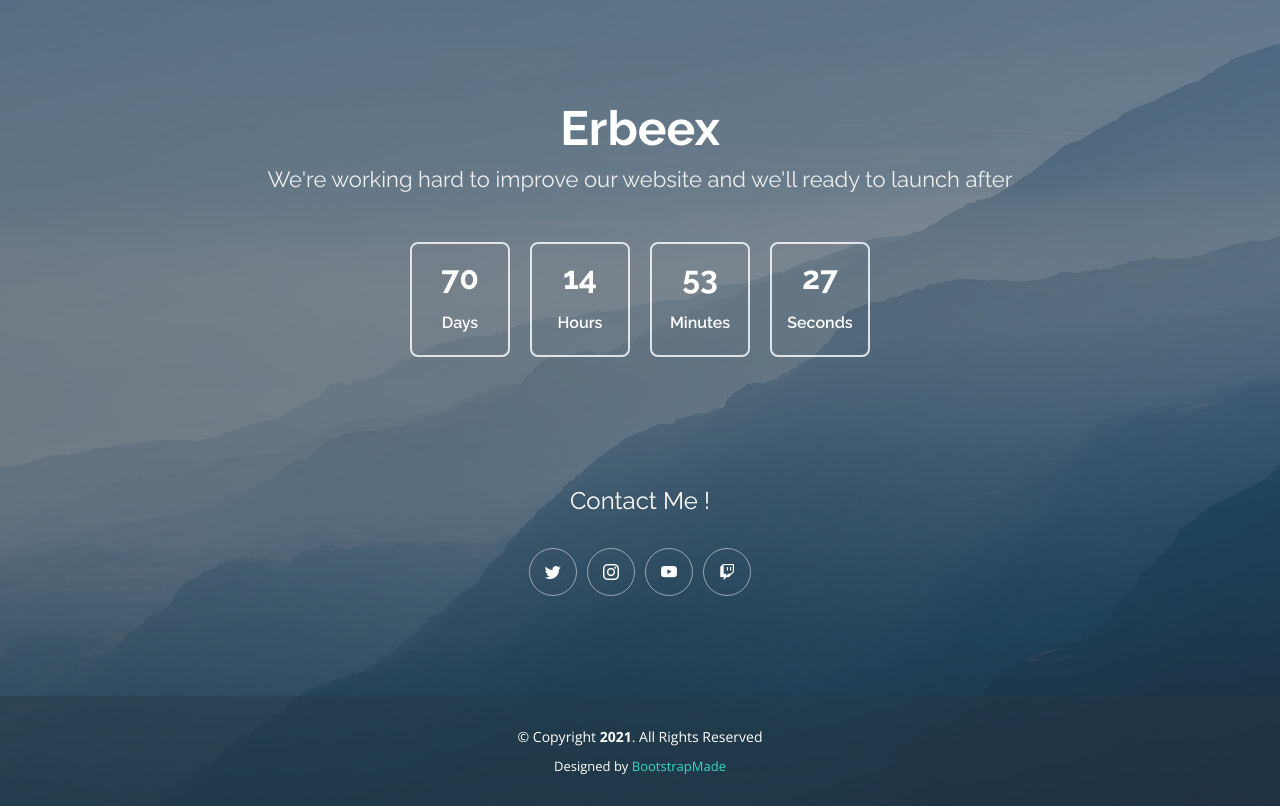
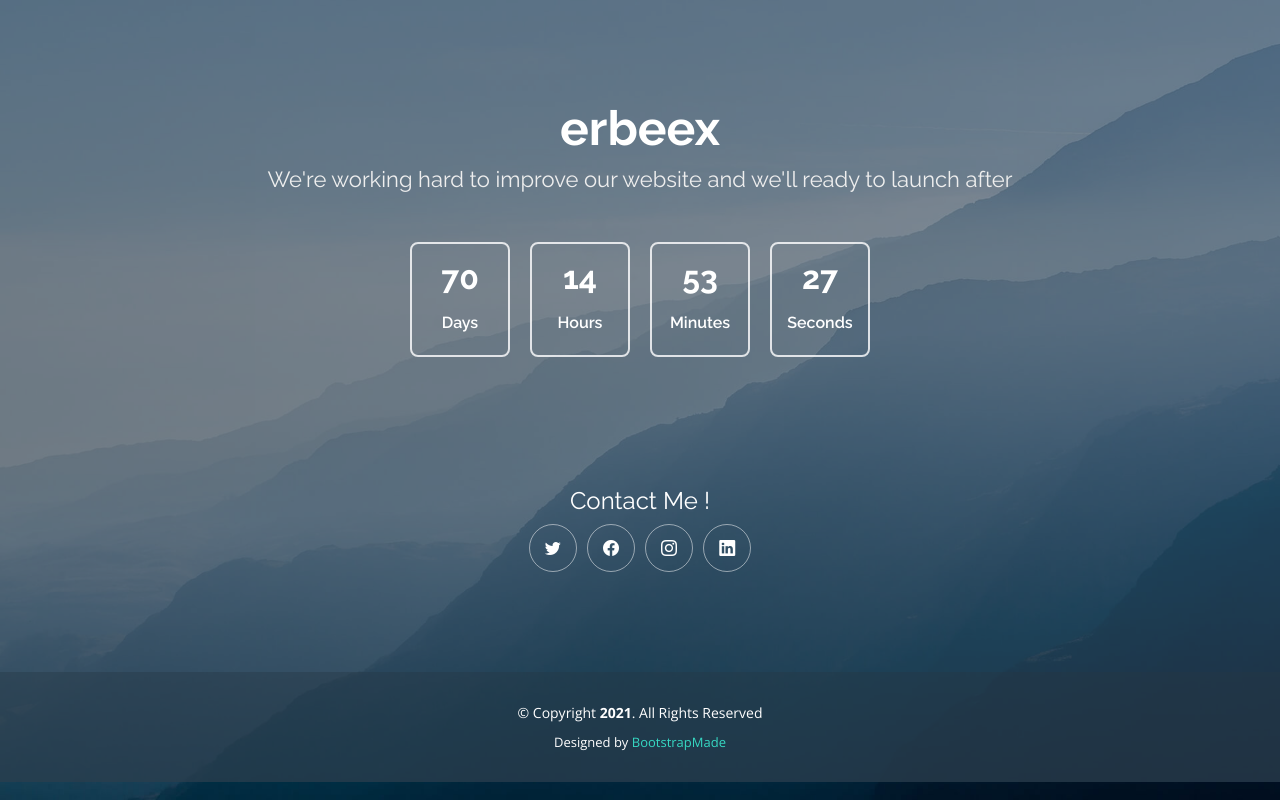
Before and after one commit to ednrdn/ednrdn.github.io, a plain HTML site: page index.html in a window 1280 px wide. Drawn offline with nearby package versions, Linux system fonts and the light colour scheme.

Commit message:
Update index.html

```diff
--- a/index.html
+++ b/index.html
@@ -4,7 +4,7 @@
 <head>
   <meta charset="utf-8">
   <meta content="width=device-width, initial-scale=1.0" name="viewport">
-  <title>Maundy - Bootstrap Coming Soon Template</title>
+  <title>erbeex</title>
   <meta content="" name="description">
   <meta content="" name="keywords">
 
@@ -36,7 +36,7 @@
   <header id="header" class="d-flex align-items-center">
     <div class="container d-flex flex-column align-items-center">
 
-      <h1>Erbeex</h1>
+      <h1>erbeex</h1>
       <h2>We're working hard to improve our website and we'll ready to launch after</h2>
       <div class="countdown d-flex justify-content-center" data-count="2021/12/3">
         <div>
@@ -57,13 +57,26 @@
         </div>
       </div>
 
+     <!-- <div class="subscribe">
+        <h4>Subscribe now to get the latest updates!</h4>
+        <form action="forms/notify.php" method="post" role="form" class="php-email-form">
+          <div class="subscribe-form">
+            <input type="email" name="email" required><input type="submit" value="Subscribe">
+          </div>
+          <div class="mt-2">
+            <div class="loading">Loading</div>
+            <div class="error-message"></div>
+            <div class="sent-message">Your notification request was sent. Thank you!</div>
+          </div>
+        </form>
+      </div> -->
 
       <div class="social-links text-center">
-		  <h4>Contact Me !</h4> <br>
-        <a href="https://www.twitter.com/edinrenandi/" class="twitter"><i class="bi bi-twitter"></i></a>
-        <a href="https://www.instagram.com/edinrenandi/" class="instagram"><i class="bi bi-instagram"></i></a>
-        <a href="https://www.youtube.com/EdinRenandi?sub_confirmation=1" class="Youtube"><i class="bi bi-youtube"></i></a>
-		<a href="https://www.twitch.tv/erbeex" class="Twitch"><i class="bi bi-twitch"></i></a>
+		  <h4>Contact Me !</h4>
+        <a href="#" class="twitter"><i class="bi bi-twitter"></i></a>
+        <a href="#" class="facebook"><i class="bi bi-facebook"></i></a>
+        <a href="#" class="instagram"><i class="bi bi-instagram"></i></a>
+        <a href="#" class="linkedin"><i class="bi bi-linkedin"></i></a>
       </div>
 
     </div>
@@ -71,9 +84,108 @@
 
   <main id="main">
 
-    <!-- ======= About Us Section ======= -->    <!-- End About Us Section -->
+    <!-- ======= About Us Section ======= -->
+   <!--
+	  <section id="about" class="about">
+      <div class="container">
 
-    <!-- ======= Contact Us Section ======= -->    <!-- End Contact Us Section -->
+        <div class="section-title">
+          <h2>About Us</h2>
+          <p>Illo velit quae dolorem voluptate pireda notila set. Corrupti voluptatum tempora iste ratione deleniti corrupti nostrum ut</p>
+        </div>
+
+        <div class="row mt-2">
+          <div class="col-lg-4 col-md-6 icon-box">
+            <div class="icon"><i class="bi bi-briefcase"></i></div>
+            <h4 class="title"><a href="">Lorem Ipsum</a></h4>
+            <p class="description">Voluptatum deleniti atque corrupti quos dolores et quas molestias excepturi sint occaecati cupiditate non provident</p>
+          </div>
+          <div class="col-lg-4 col-md-6 icon-box">
+            <div class="icon"><i class="bi bi-bar-chart"></i></div>
+            <h4 class="title"><a href="">Dolor Sitema</a></h4>
+            <p class="description">Minim veniam, quis nostrud exercitation ullamco laboris nisi ut aliquip ex ea commodo consequat tarad limino ata</p>
+          </div>
+          <div class="col-lg-4 col-md-6 icon-box">
+            <div class="icon"><i class="bi bi-brightness-high"></i></div>
+            <h4 class="title"><a href="">Sed ut perspiciatis</a></h4>
+            <p class="description">Duis aute irure dolor in reprehenderit in voluptate velit esse cillum dolore eu fugiat nulla pariatur</p>
+          </div>
+        </div>
+
+      </div>
+-->
+    </section><!-- End About Us Section -->
+
+    <!-- ======= Contact Us Section ======= -->
+   <!-- <section id="contact" class="contact">
+      <div class="container">
+
+       <!- <div class="section-title">
+          <h2>Contact Us</h2>
+        </div>
+
+        <div class="row">
+
+          <div class="col-lg-5 d-flex align-items-stretch">
+            <div class="info">
+              <div class="address">
+                <i class="bi bi-geo-alt"></i>
+                <h4>Location:</h4>
+                <p>A108 Adam Street, New York, NY 535022</p>
+              </div>
+
+              <div class="email">
+                <i class="bi bi-envelope"></i>
+                <h4>Email:</h4>
+                <p>info@example.com</p>
+              </div>
+
+              <div class="phone">
+                <i class="bi bi-phone"></i>
+                <h4>Call:</h4>
+                <p>+1 5589 55488 55s</p>
+              </div>
+
+              <iframe src="https://www.google.com/maps/embed?pb=!1m14!1m8!1m3!1d12097.433213460943!2d-74.0062269!3d40.7101282!3m2!1i1024!2i768!4f13.1!3m3!1m2!1s0x0%3A0xb89d1fe6bc499443!2sDowntown+Conference+Center!5e0!3m2!1smk!2sbg!4v1539943755621" frameborder="0" style="border:0; width: 100%; height: 290px;" allowfullscreen></iframe>
+            </div>
+
+          </div>
+
+          <div class="col-lg-7 mt-5 mt-lg-0 d-flex align-items-stretch">
+            <form action="forms/contact.php" method="post" role="form" class="php-email-form">
+              <div class="row">
+                <div class="form-group col-md-6">
+                  <label for="name">Your Name</label>
+                  <input type="text" name="name" class="form-control" id="name" required>
+                </div>
+                <div class="form-group col-md-6 mt-3 mt-md-0">
+                  <label for="name">Your Email</label>
+                  <input type="email" class="form-control" name="email" id="email" required>
+                </div>
+              </div>
+              <div class="form-group mt-3">
+                <label for="name">Subject</label>
+                <input type="text" class="form-control" name="subject" id="subject" required>
+              </div>
+              <div class="form-group mt-3">
+                <label for="name">Message</label>
+                <textarea class="form-control" name="message" rows="10" required></textarea>
+              </div>
+              <div class="my-3">
+                <div class="loading">Loading</div>
+                <div class="error-message"></div>
+                <div class="sent-message">Your message has been sent. Thank you!</div>
+              </div>
+              <div class="text-center"><button type="submit">Send Message</button></div>
+            </form>
+          </div>
+
+        </div>
+
+      </div>
+    </section>
+-->
+<!-- End Contact Us Section -->
 
   </main><!-- End #main -->
 
```
